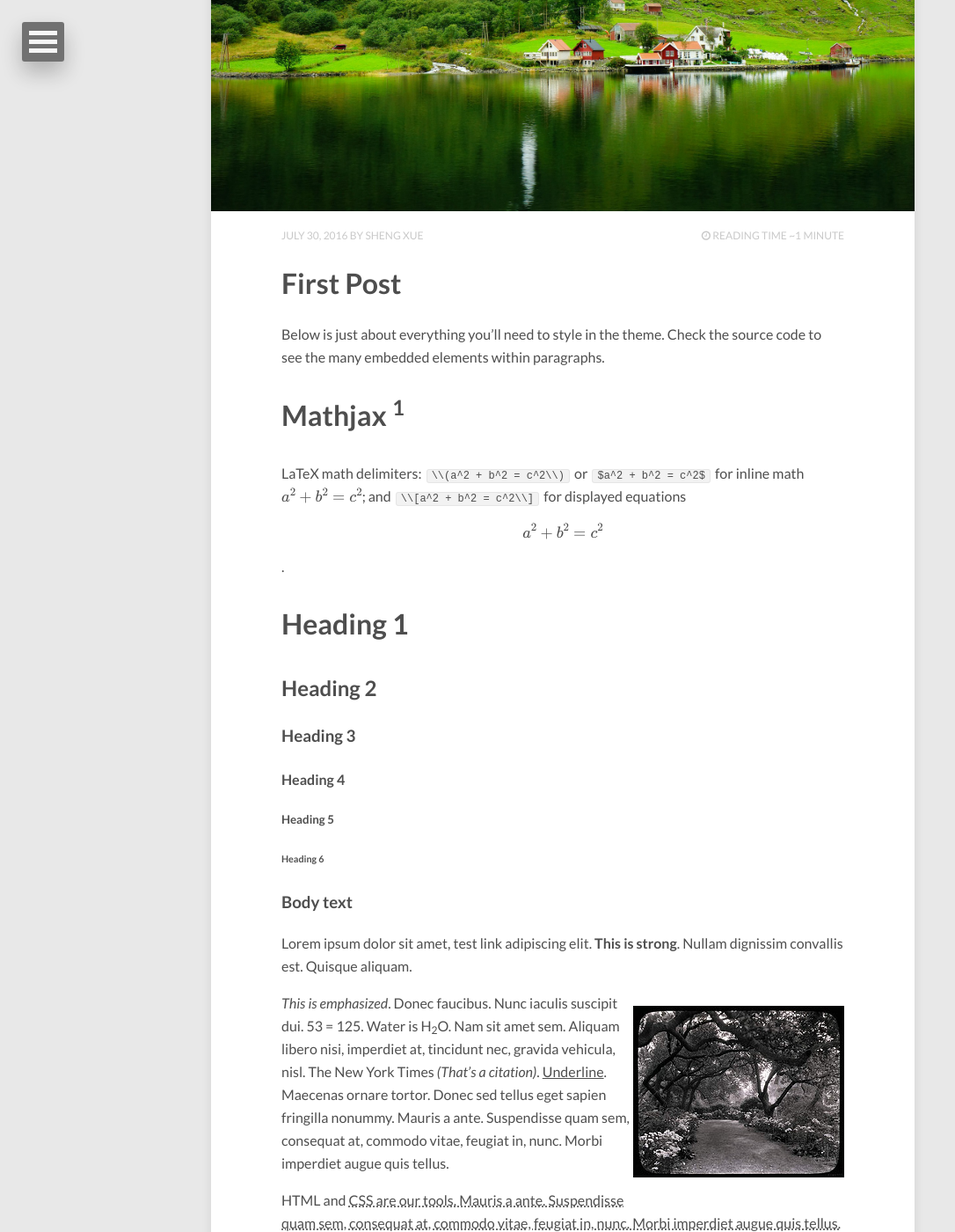
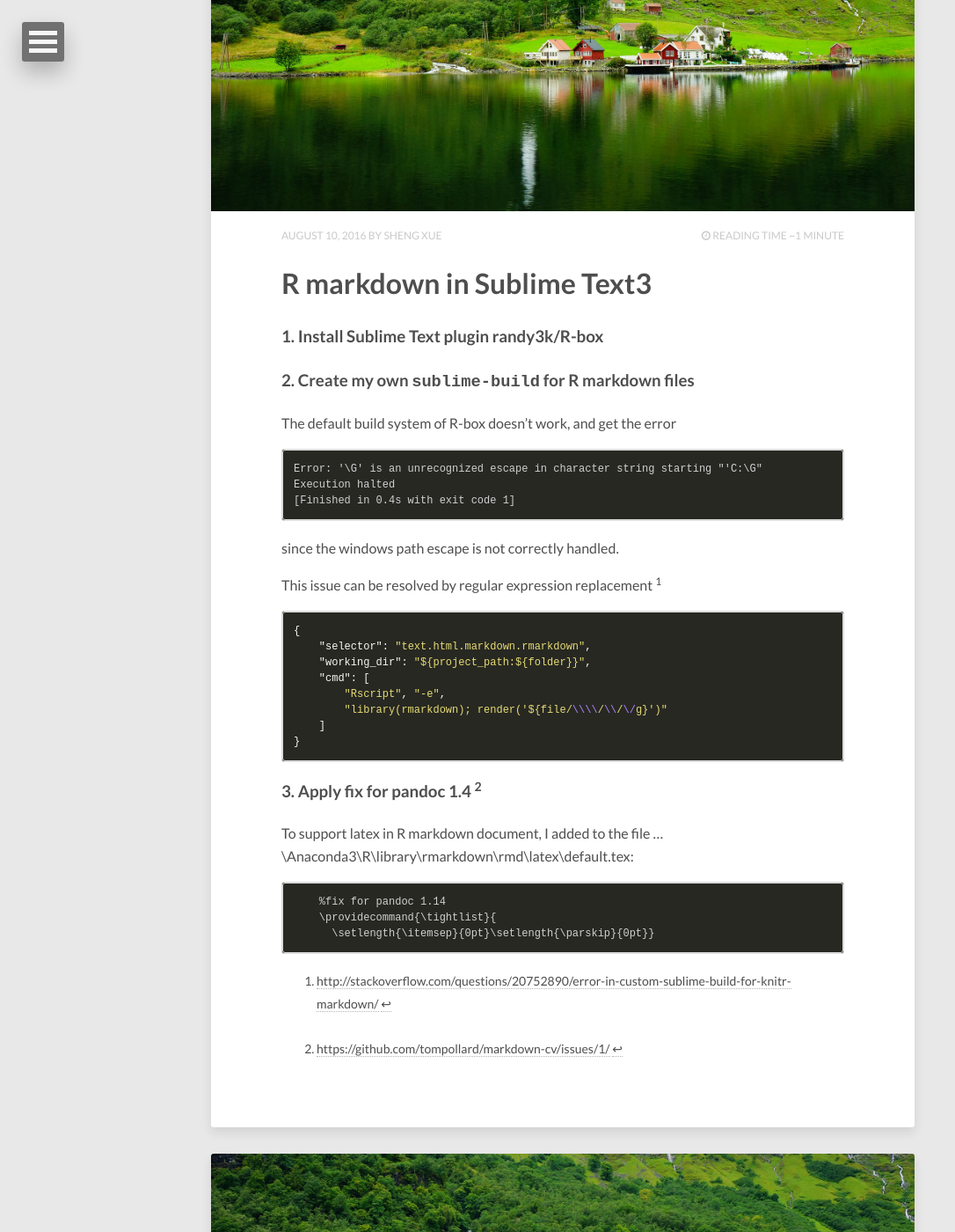
Before and after one commit to shengxue/shengxue.github.io, a Jekyll site: the page built from index.html, in a window 1280 px wide and 1400 px high, scrolled down 743 px. Shown: the whole window at 88% size, without its empty margins (0-1086 px from the left). Built offline with Jekyll 4.4.1, drawn with Linux system fonts in a browser that asks for light colours; nearby versions of some CDN libraries; formulas are drawn with MathJax 3; the list of posts is cut into pages by our own code.

Commit message:
R markdown

````diff
--- /dev/null
+++ b/_posts/2016-08-10- R-markdown.md
@@ -0,0 +1,49 @@
+---
+layout: post
+title: R markdown in Sublime Text3
+description: Support R markdown in Sublime Text3
+modified: 2016-08-11
+tags: [R markdown, Sublime Text, Latex]
+image:
+  feature: norway-483185_1920.jpg
+  credit: pixabay
+  creditlink: https://pixabay.com/ios-7-abstract-wallpaper-pack-for-iphone-5-and-ipod-touch-retina/
+---
+
+### 1. Install Sublime Text plugin [randy3k/R-box](https://github.com/randy3k/R-Box)
+
+### 2. Create my own `sublime-build` for R markdown files
+
+The default build system of R-box doesn't work, and get the error
+
+    Error: '\G' is an unrecognized escape in character string starting "'C:\G"
+    Execution halted
+    [Finished in 0.4s with exit code 1]
+
+since the windows path escape is not correctly handled.
+
+This issue can be resolved by regular expression replacement [^1]
+
+```json
+{
+    "selector": "text.html.markdown.rmarkdown",
+    "working_dir": "${project_path:${folder}}",
+    "cmd": [
+        "Rscript", "-e",
+        "library(rmarkdown); render('${file/\\\\/\\/\/g}')"
+    ]
+}
+```
+
+### 3. Apply fix for pandoc 1.4 [^2]
+
+To support latex in R markdown document, I added to the file ...\Anaconda3\R\library\rmarkdown\rmd\latex\default.tex:
+
+```
+    %fix for pandoc 1.14
+    \providecommand{\tightlist}{
+      \setlength{\itemsep}{0pt}\setlength{\parskip}{0pt}}
+```
+
+[^1]: <http://stackoverflow.com/questions/20752890/error-in-custom-sublime-build-for-knitr-markdown/>
+[^2]: <https://github.com/tompollard/markdown-cv/issues/1/>
````
Also changed, not shown: _posts/2016-07-30-first-post.md (line endings or trailing spaces).
